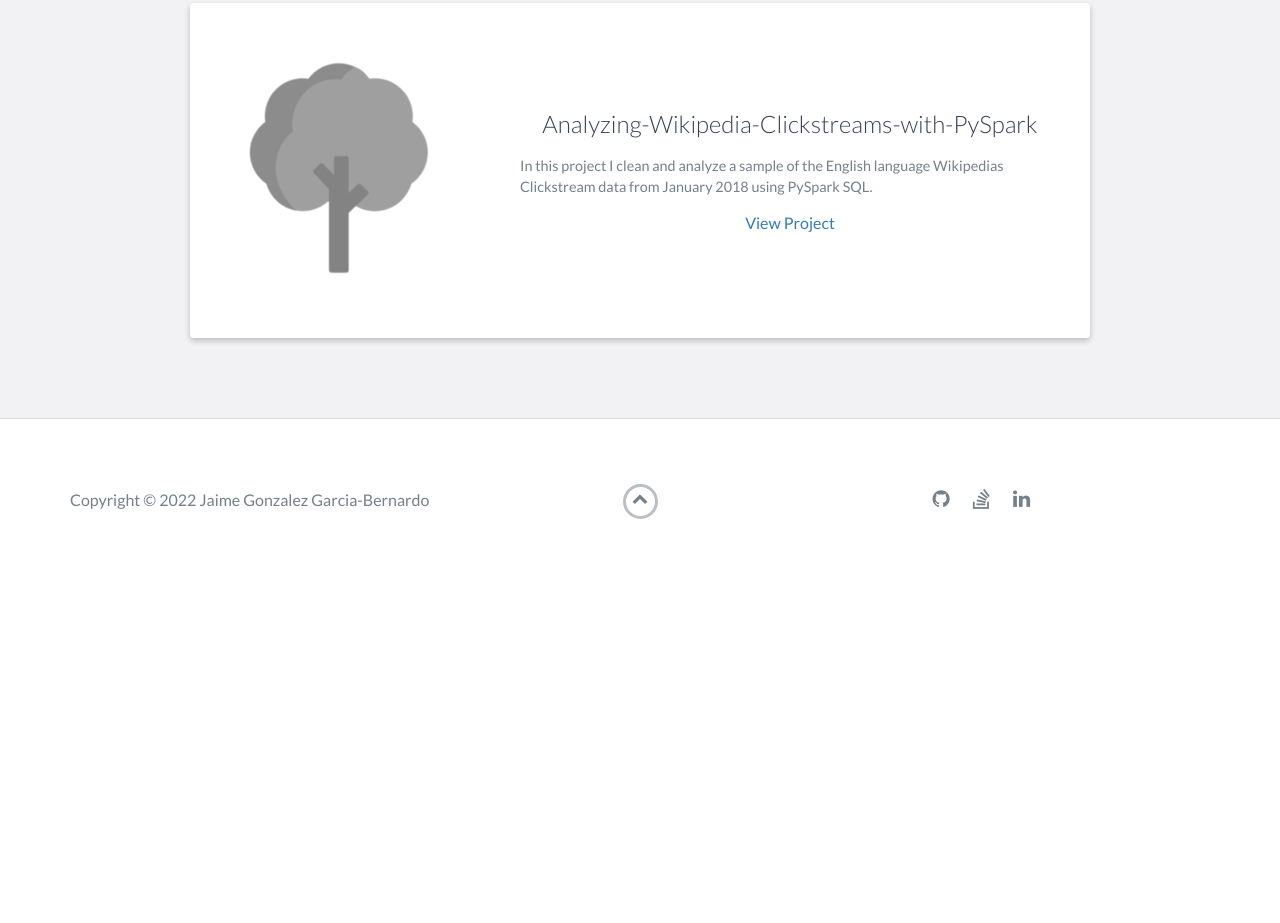
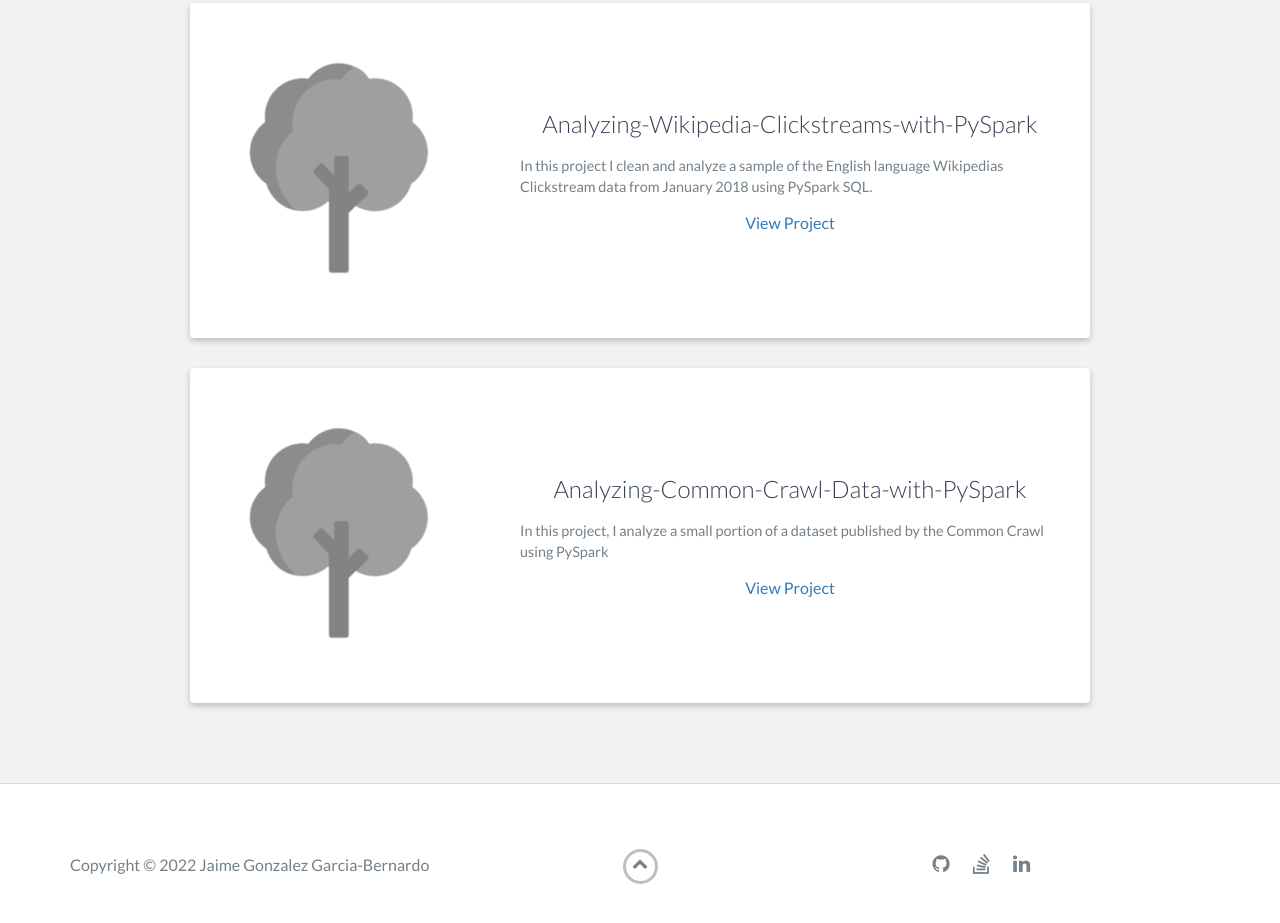
Before and after one commit to jaimeggb/jaimeggb.github.io, a website: page index.html in a window 1280 px wide. Shown: the part 10225-11148 px from the top of the page. Before the commit the page ends 10813 px from the top, so only its background shows below. Drawn offline with nearby package versions, Linux system fonts and the light colour scheme.

Commit message:
Added second PySpark project

```diff
--- a/index.html
+++ b/index.html
@@ -561,6 +561,22 @@
                             </div>
                             <!-- End .project -->
 
+                            <div class="project shadow-large">
+                                <div class="project-image">
+                                    <img src="images/tree-icon.png" />
+                                </div>
+                                <!-- End .project-image -->
+                                <div class="project-info">
+                                    <h3>Analyzing-Common-Crawl-Data-with-PySpark</h3>
+                                    <p>
+                                        In this project, I analyze a small portion of a dataset published by the Common Crawl using PySpark
+                                    </p>
+                                    <a href="https://github.com/jaimeggb/Analyzing-Common-Crawl-Data-with-PySpark">View Project</a>
+                                </div>
+                                <!-- End .project-info -->
+                            </div>
+                            <!-- End .project -->
+
                         </div>
                         <!-- End .row -->
                     </div>
```
